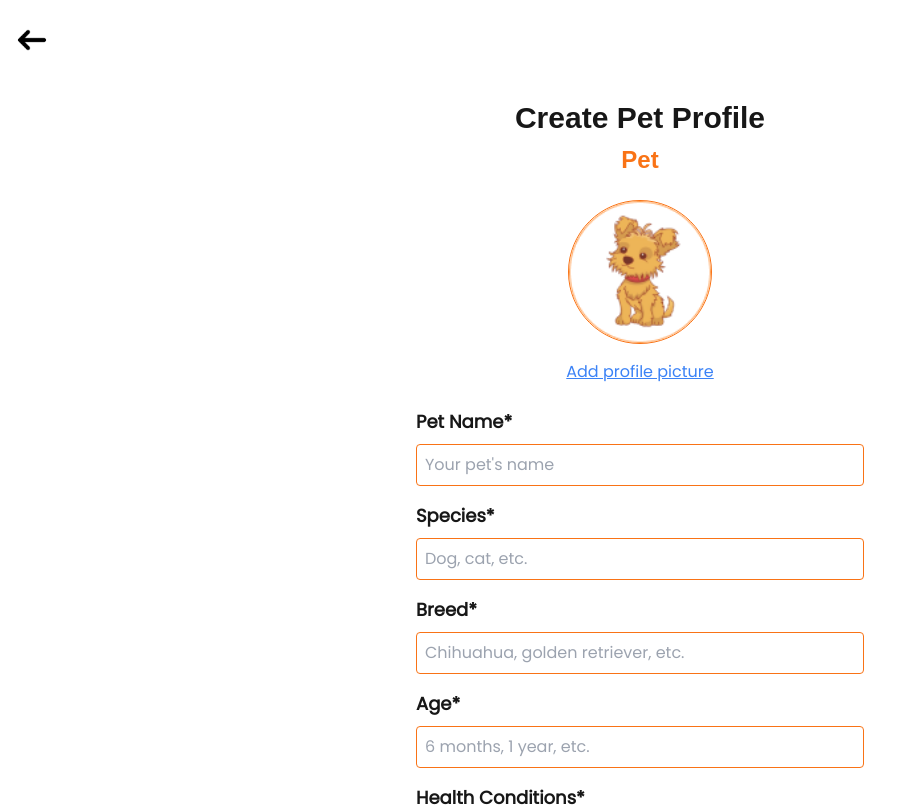
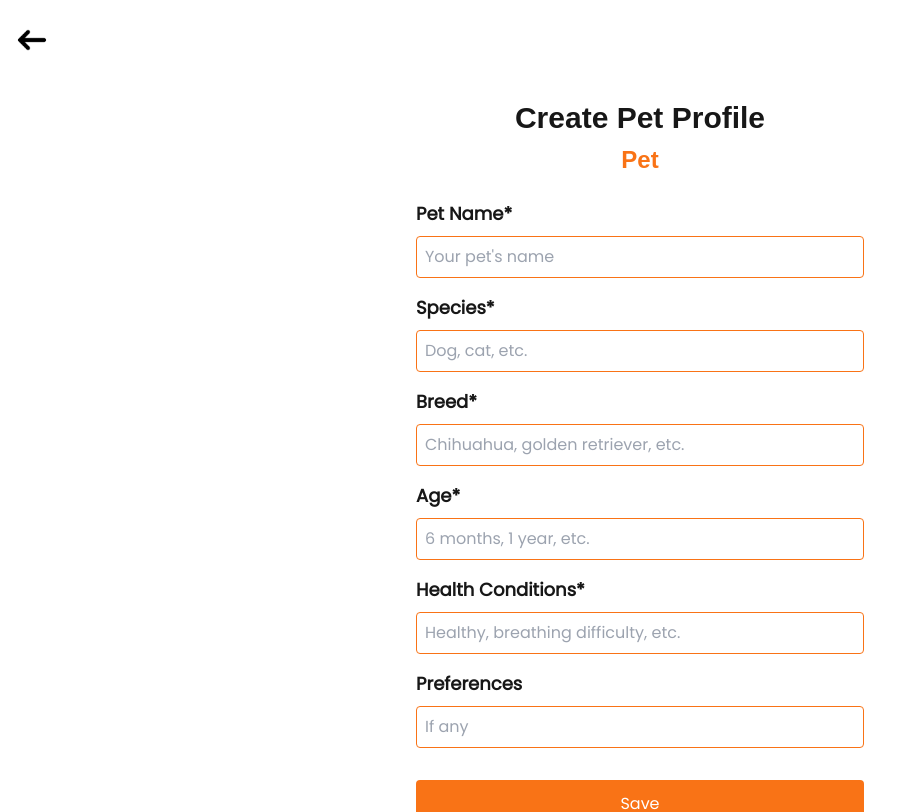
Before and after one commit to LongMingWei/SC2006-Frontend, a Next.js app: page /signout/signup/createProfile/petOwnerProfile/addPet in a window 1280 px wide. Shown: the top 812 px of the page, without its empty margins (0-909 px from the left). Built offline with nearby package versions, Linux system fonts and the light colour scheme; a web font is replaced by a local one.

Commit message:
removed add pet pfp

```diff
--- a/src/app/signout/signup/createProfile/petOwnerProfile/addPet/page.tsx
+++ b/src/app/signout/signup/createProfile/petOwnerProfile/addPet/page.tsx
@@ -83,24 +83,6 @@ const AddServiceProfile = () => {
             alert("Error: Please fill out all required fields.");
         }
     };
-    const pickImage = () => {
-        // Create a file input element programmatically
-        const input = document.createElement('input');
-        input.type = 'file';
-        input.accept = 'image/*'; // Allow only image files
-        input.onchange = (e: any) => {
-            // Handle the file selection
-            const file = e.target.files[0];
-            if (file) {
-                const reader = new FileReader();
-                reader.onloadend = () => {
-                    setImage(reader.result as string); // Set the selected image URL to the state
-                };
-                reader.readAsDataURL(file); // Convert the image to base64 and store it in the image state
-            }
-        };
-        input.click(); // Simulate a click on the file input to open the file dialog
-    };
 
 
     return (
@@ -115,16 +97,6 @@ const AddServiceProfile = () => {
                 {/* Title and pet image */}
                 <h2 className="jua text-3xl font-bold text-center mt-4">Create Pet Profile</h2>
                 <h3 className="jua text-2xl font-bold text-center text-orange-500 mt-2">Pet</h3>
-
-                {/* Image Upload */}
-                <div className="flex flex-col items-center mt-4">
-                    {image ? (
-                        <Image src={image} alt="Pet" width={100} height={100} className="w-36 h-36 object-cover rounded-full border border-orange-500 mt-2" />
-                    ) : (
-                        <Image src="/brownpuppy.png" alt="Pet" width={100} height={100} className="w-36 h-36 object-cover rounded-full border border-orange-500 mt-2" />
-                    )}
-                    <button onClick={pickImage} className="poppins text-blue-500 underline mt-4">Add profile picture</button>
-                </div>
 
                 {/* Form fields */}
                 <div className="poppins mt-6">
```
